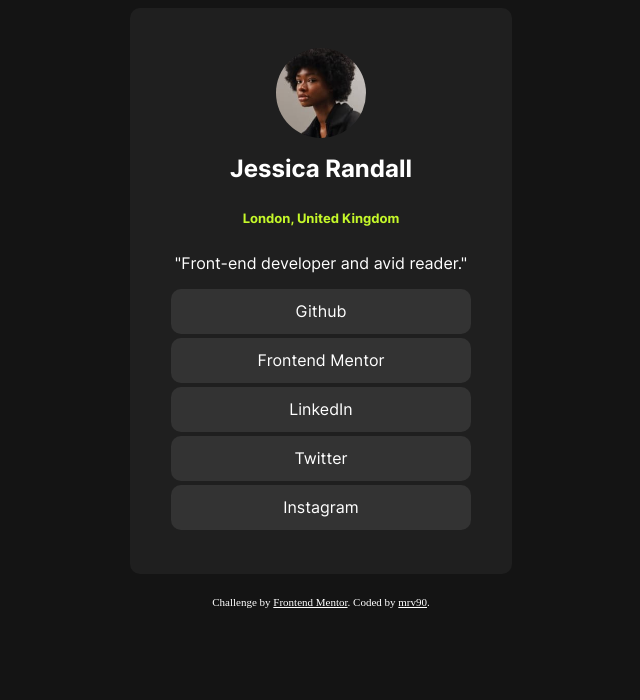
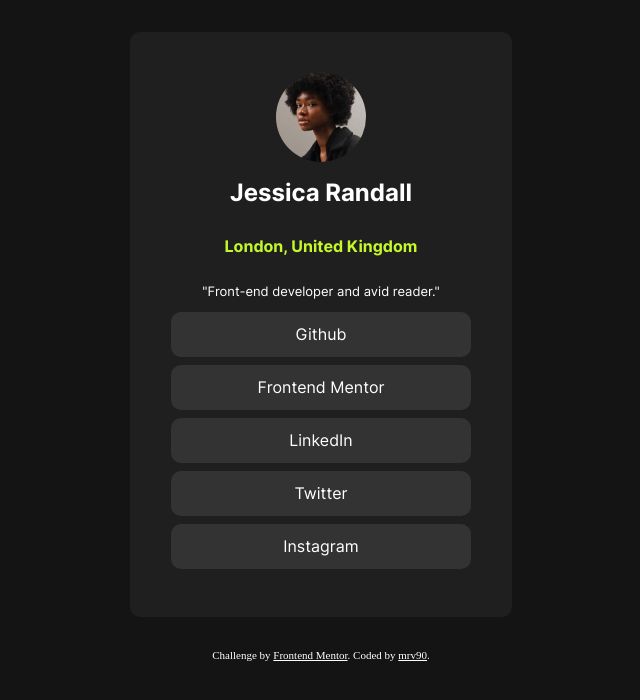
Before and after one commit to hmousavin/frontend-mentor_social-links-profile, a plain HTML site: page index.html in a window 1280 px wide. Shown: the whole page, without its empty margins (319-959 px from the left). Drawn offline with Linux system fonts and the light colour scheme.

Commit message:
.. to be as close as possible to pictures

```diff
--- a/style.css
+++ b/style.css
@@ -36,7 +36,7 @@ body {
         align-items: center;
 
         padding: 5vh 0.1vw;
-        margin: 0 auto;
+        margin: 4vh auto;
 
         img {
             width: 90px;
@@ -48,12 +48,12 @@ body {
         }
 
         h2 {
-            font-size: small;
+            font-size: medium;
             color: var(--green);
         }
 
         h3 {
-            font-size: medium;
+            font-size: small;
             font-weight: normal;
         }
 
@@ -70,7 +70,7 @@ body {
             text-decoration: none;
 
             padding: calc(var(--section-height) / 4) 0;
-            margin-bottom: 0.25em;
+            margin-bottom: 0.5em;
         }
     }
 
```
